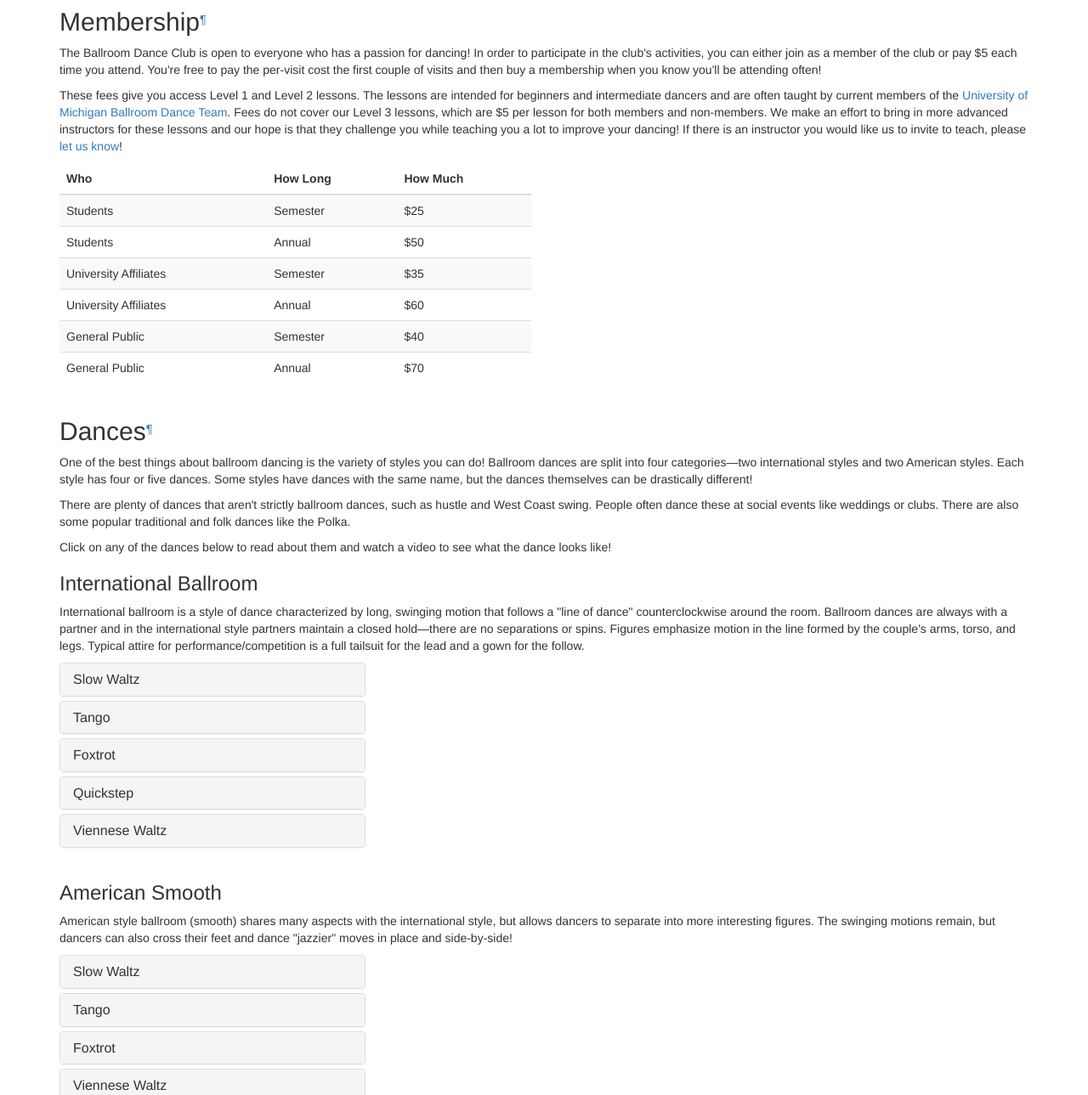
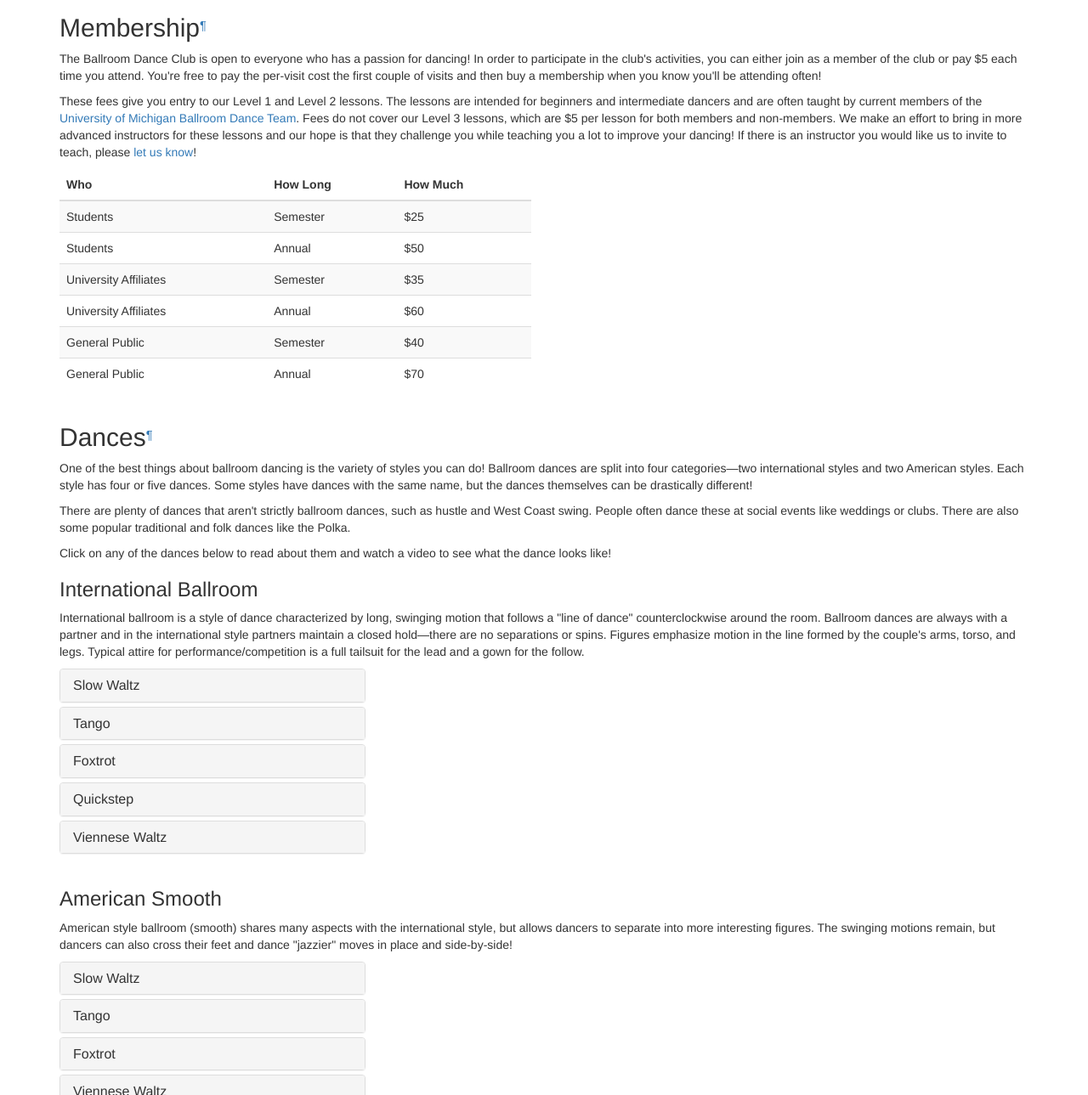
Before and after one commit to ballroom-dance-club/ballroom-dance-club.github.io, a Jekyll site: the page built from index.html, in a window 1280 px wide, cut to the strip 631-1920 px from the top of the page. Shown: the whole strip at 85% size. Built offline with Jekyll 4.4.1, drawn with Linux system fonts in a browser that asks for light colours; nearby versions of some CDN libraries.

Commit message:
Accessibility fixes and build fixes
* Fix membership copy
* Open external links in new tabs
* Ignore htmlproofer failure about link with '#' href
* Responsively embed Google calendar iframe

```diff
--- a/_includes/membership.html
+++ b/_includes/membership.html
@@ -6,9 +6,9 @@
     couple of visits and then buy a membership when you know you'll be attending often!
 </p>
 <p>
-    These fees give you access Level 1 and Level 2 lessons. The lessons are
+    These fees give you entry to our Level 1 and Level 2 lessons. The lessons are
     intended for beginners and intermediate dancers and are often taught by current members of
-    the <a href="http://michiganballroomteam.com" rel="nofollow">University of Michigan Ballroom Dance Team</a>.
+    the <a href="http://michiganballroomteam.com" rel="nofollow" target="_blank">University of Michigan Ballroom Dance Team</a>.
     Fees do not cover our Level 3 lessons, which are $5 per lesson for both members and non-members. We make an effort
     to bring in more advanced instructors for these lessons and our hope is that they challenge you
     while teaching you a lot to improve your dancing! If there is an instructor you would like us
--- a/_includes/navigation.html
+++ b/_includes/navigation.html
@@ -17,7 +17,7 @@
         <li><a href="#dances">Dances</a></li>
         <li><a href="#faq">FAQ</a></li>
       </ul>
-      <a class="btn btn-primary navbar-btn navbar-right" href="http://eepurl.com/b0caij"><span class="glyphicon glyphicon-envelope" aria-hidden="true"></span> Join Email List</a>
+      <a class="btn btn-primary navbar-btn navbar-right" href="http://eepurl.com/b0caij" rel="nofollow" target="_blank"><span class="glyphicon glyphicon-envelope" aria-hidden="true"></span> Join Email List</a>
     </div>
   </div>
 </nav>
--- a/_includes/schedule.html
+++ b/_includes/schedule.html
@@ -1,9 +1,12 @@
 <h2>Lesson and Open Dance Schedule<small><a href="#schedule" name="schedule"><sup>&para;</sup></a></small></h2>
 
-<iframe src="https://calendar.google.com/calendar/embed?showTitle=0&amp;showNav=0&amp;showDate=0&amp;showPrint=0&amp;showCalendars=0&amp;showTz=0&amp;mode=AGENDA&amp;height=300&amp;wkst=1&amp;bgcolor=%23ffffff&amp;src=umbdcboard%40gmail.com&amp;color=%23711616&amp;src=isveaqqq7p919dct0q2dri4lgo%40group.calendar.google.com&amp;color=%232F6309&amp;src=0nh9oiv429cksv1ogm4v0hsnhc%40group.calendar.google.com&amp;color=%23125A12&amp;src=fa3urjckk7o8mskb81423magno%40group.calendar.google.com&amp;color=%238C500B&amp;src=o55hfd01kum5kabiiiscmptbv0%40group.calendar.google.com&amp;color=%23182C57&amp;ctz=America%2FNew_York"
-        style="border-width:0"
-        width="400"
-        height="300"
-        frameborder="0"
-        scrolling="no">
-</iframe>
+<div class="row">
+    <div class="col-md-6">
+        <div class="embed-responsive embed-responsive-16by9">
+            <iframe src="https://calendar.google.com/calendar/embed?showTitle=0&amp;showNav=0&amp;showDate=0&amp;showPrint=0&amp;showCalendars=0&amp;showTz=0&amp;mode=AGENDA&amp;height=300&amp;wkst=1&amp;bgcolor=%23ffffff&amp;src=umbdcboard%40gmail.com&amp;color=%23711616&amp;src=isveaqqq7p919dct0q2dri4lgo%40group.calendar.google.com&amp;color=%232F6309&amp;src=0nh9oiv429cksv1ogm4v0hsnhc%40group.calendar.google.com&amp;color=%23125A12&amp;src=fa3urjckk7o8mskb81423magno%40group.calendar.google.com&amp;color=%238C500B&amp;src=o55hfd01kum5kabiiiscmptbv0%40group.calendar.google.com&amp;color=%23182C57&amp;ctz=America%2FNew_York"
+                    style="border-width:0"
+                    scrolling="no">
+            </iframe>
+        </div>
+    </div>
+</div>
--- a/_layouts/default.html
+++ b/_layouts/default.html
@@ -1,5 +1,5 @@
 <!doctype html>
-<html>
+<html lang="en">
     <head>
         <meta charset="utf-8">
         <meta http-equiv="X-UA-Compatible" content="IE=edge">
--- a/css/site.scss
+++ b/css/site.scss
@@ -1,2 +1,6 @@
 ---
 ---
+
+body {
+    padding-bottom: 2rem;
+}
```
Also changed, not shown: .travis.yml.
